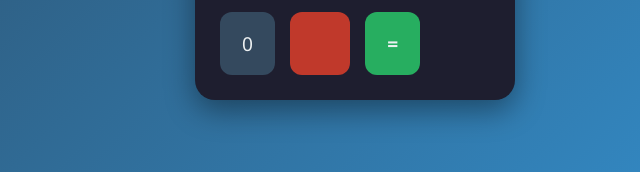
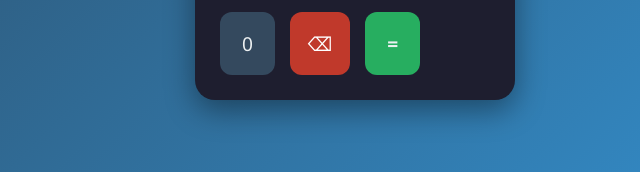
Before and after one commit to ShristySingh99/calculator, a plain HTML site: page index.html in a window 1280 px wide. Shown: the part 553-725 px from the top of the page, 285-925 px from the left. Drawn offline with Linux system fonts and the light colour scheme.

Commit message:
Update cal.css

```diff
--- a/cal.css
+++ b/cal.css
@@ -88,7 +88,7 @@ body {
 }
 
 .button:nth-last-child(2) {
-   color: transparent; /* hides the actual '!' */
+   color: #fff;
    background-color: #c0392b;
 }
 
```
